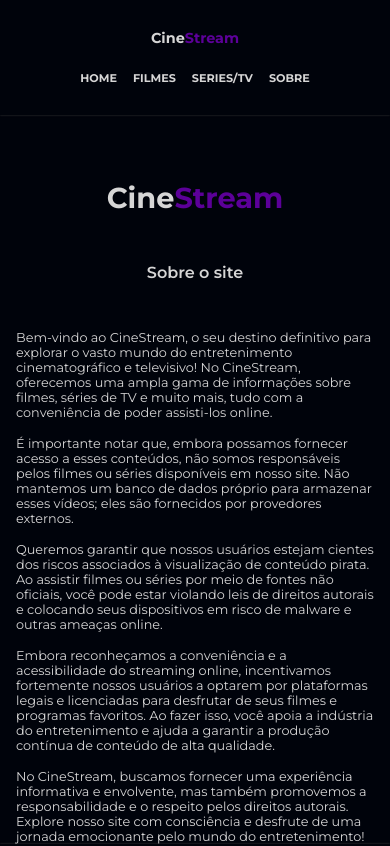
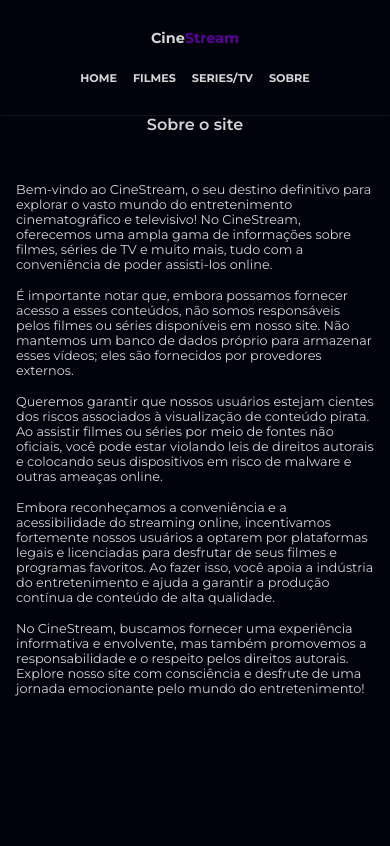
Before and after one commit to victorsz08/cinestreamhd, a Next.js app: page /sobre in a window 390 px wide. Shown: the top 846 px of the page. Built offline with nearby package versions, Linux system fonts and the light colour scheme.

Commit message:
Ajustes na responsividade

```diff
--- a/app/(pages)/filme/[movie_id]/movie.module.css
+++ b/app/(pages)/filme/[movie_id]/movie.module.css
@@ -125,7 +125,7 @@
     }
 
     .movie #banner {
-        height: 70vh;
+        height: 80vh;
     }
 
     .movie .info_movie img {
@@ -149,7 +149,7 @@
     }
 
     .movie #banner {
-        height: 70vh;
+        height: 90vh;
     }
 
     .movie .info_movie img {
--- a/app/(pages)/serie/[serie_id]/serie.module.css
+++ b/app/(pages)/serie/[serie_id]/serie.module.css
@@ -68,7 +68,7 @@
     }
 
     .serie_container #banner {
-        height: 100vh;
+        height: 110vh;
     }
 
     .serie_container .serie_info img {
--- a/app/(pages)/sobre/about.module.css
+++ b/app/(pages)/sobre/about.module.css
@@ -37,6 +37,10 @@
 
 
 @media (max-width: 376px) {
+    .about_container {
+        height: 120vh;
+        padding: 2rem 0;
+    }
     .about_container .info_container {
         padding: 1rem;
     }
@@ -62,4 +66,9 @@
         font-size: 1rem;
         margin-bottom: 1rem;
     }
+
+    .about_container {
+        height: 120vh;
+        padding: 2rem 0;
+    }
 }
```
Also changed, not shown: 1 other file (tests, documents, lock files or other folders).
